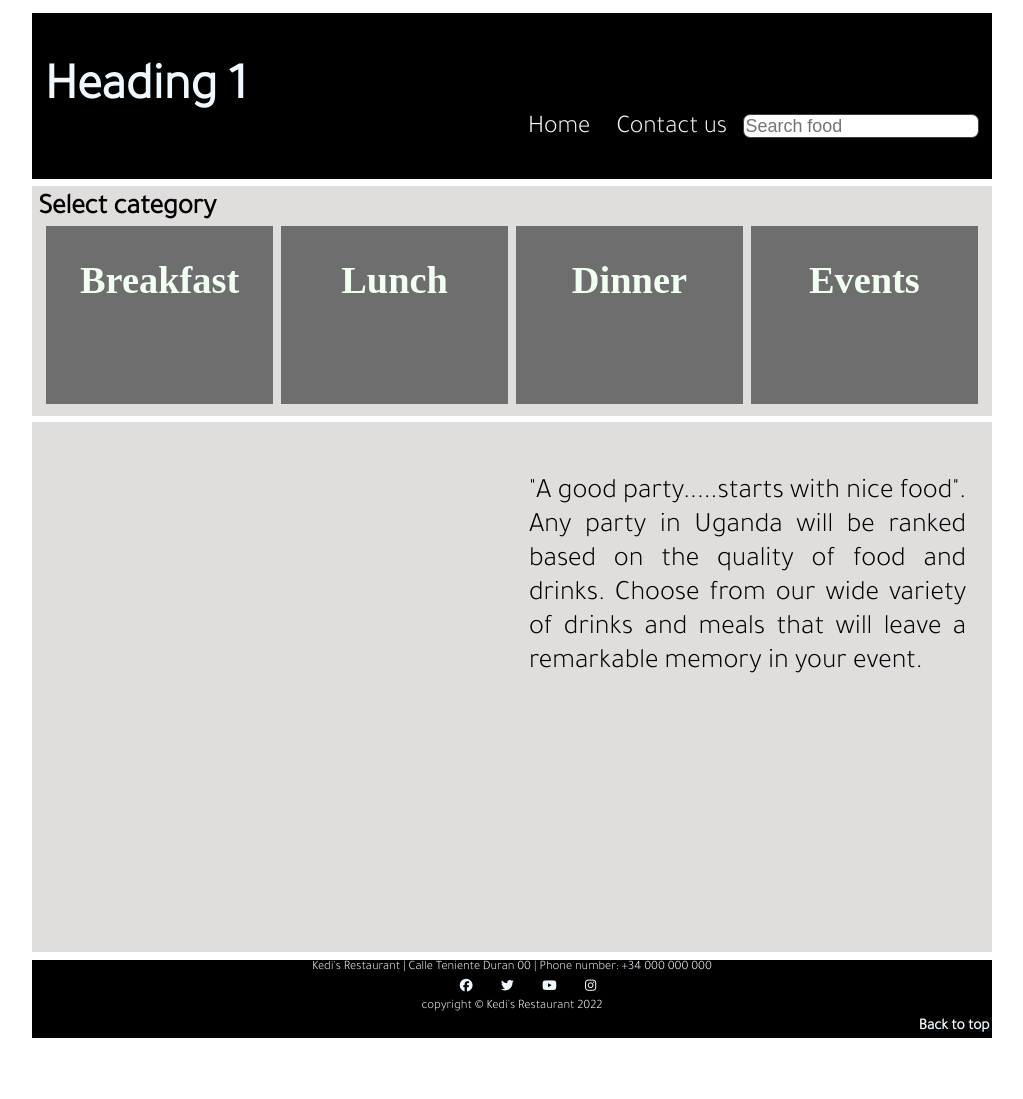
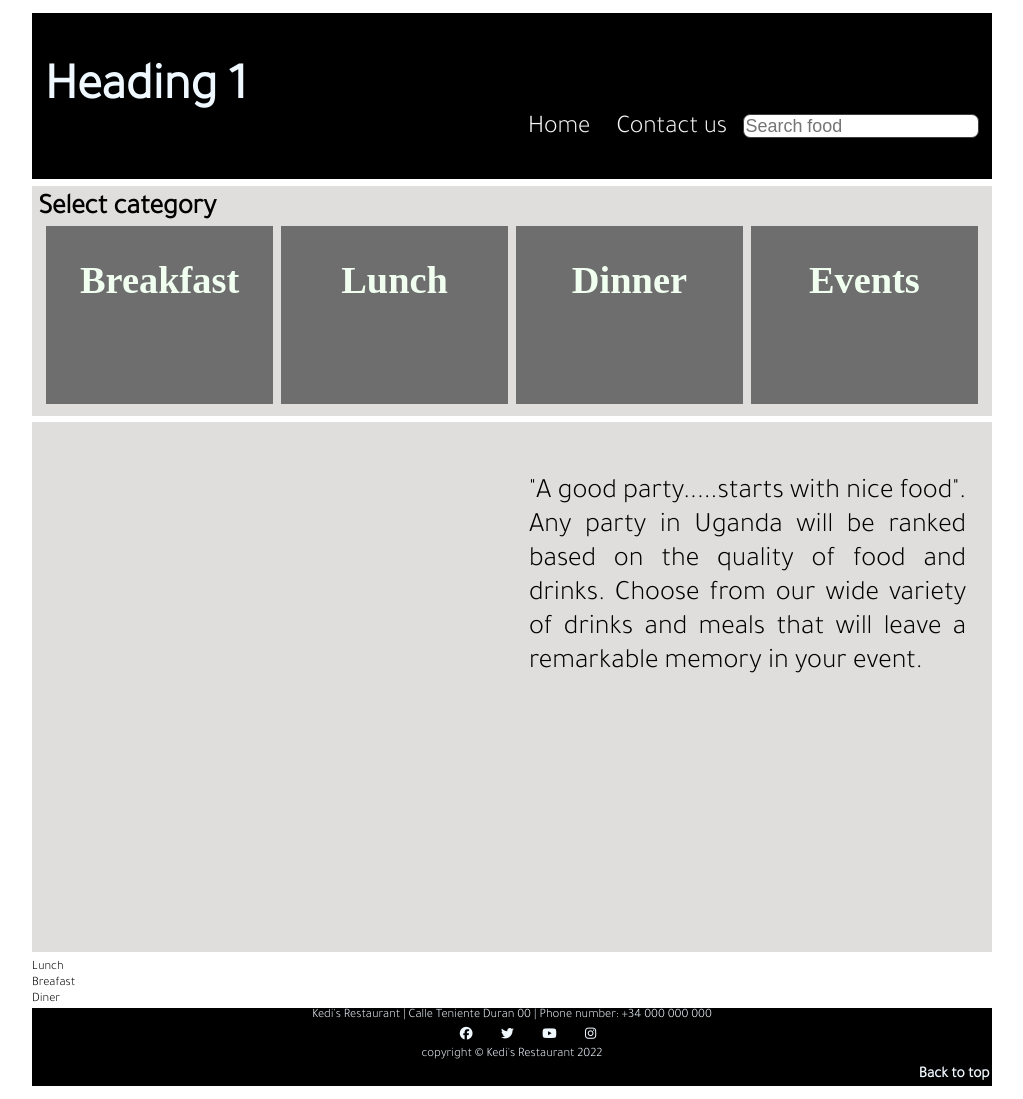
Before and after one commit to kedi1991/project01, a plain HTML site: page index.html in a window 1280 px wide. Shown: the whole page, without its empty margins (128-1151 px from the left). Before the commit the page ends 1051 px from the top, so only its background shows below. Drawn offline with Linux system fonts and the light colour scheme.

Commit message:
add food details sections below main section

```diff
--- a/index.html
+++ b/index.html
@@ -64,6 +64,20 @@
             </p>
         </div>
     </section>
+
+    <!--section for the lunch button-->
+    <div id="section-lunch">
+        Lunch
+    </div>
+    <!--section fro the breakfast button-->
+    <div>
+        Breafast
+    </div>
+    <!--section for the diner button-->
+    <div>
+        Diner
+    </div>
+    <!--footer area-->
     <footer id="footer">
         <div>
             Kedi's Restaurant | Calle Teniente Duran 00 | Phone number: +34 000 000 000
```
